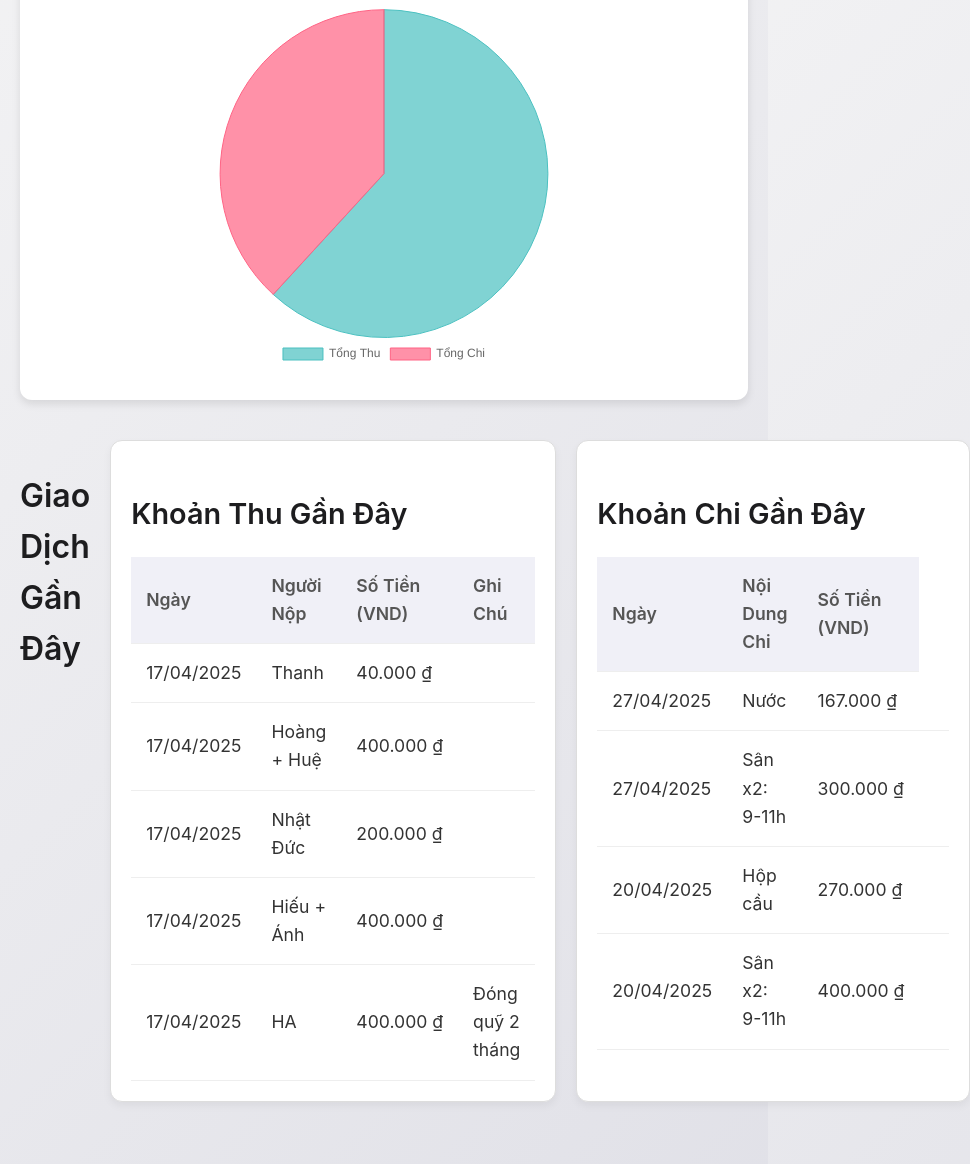
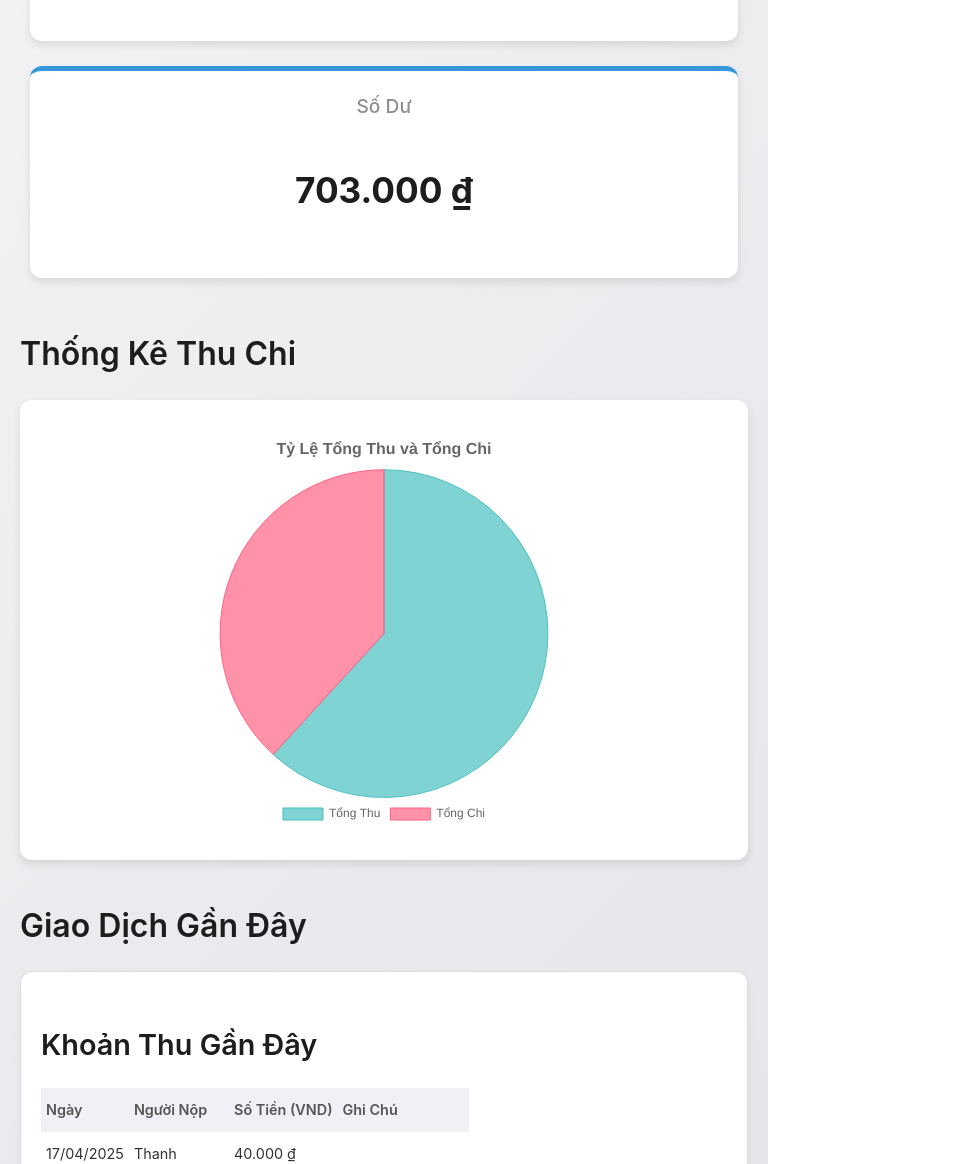
Before and after one commit to ngohoang34/Goodminton-Fund, a plain HTML site: page index.html in a window 768 px wide. Shown: the part 708-1872 px from the top of the page, 970 px wide, since content can reach past the window. Drawn offline with nearby package versions, Linux system fonts and the light colour scheme.

Commit message:
Improve spacing and mobile layout

```diff
--- a/style.css
+++ b/style.css
@@ -128,14 +128,16 @@ header {
     width: 100%;
     border-collapse: collapse;
     margin-top: 20px;
+    overflow-x: auto;
+    /* Cho phép cuộn ngang trên các màn hình nhỏ */
 }
 
 .dashboard th,
 .dashboard td {
     border-bottom: 1px solid #eee;
-    padding: 15px;
+    padding: 12px 8px;
     text-align: left;
-    font-size: 1.1em;
+    font-size: 1em;
 }
 
 .dashboard th {
@@ -160,39 +162,40 @@ footer {
     border-radius: 12px;
 }
 
-@media (min-width: 768px) {
-    header {
-        text-align: left;
-        padding: 2em 40px;
+@media (max-width: 768px) {
+
+    /* Khi màn hình nhỏ */
+    .dashboard table {
+        display: block;
+        /* Biến bảng thành block để có thể cuộn ngang */
+        overflow-x: auto;
+        /* Cho phép cuộn ngang */
+        -webkit-overflow-scrolling: touch;
+        /* Thêm cuộn mượt mà trên thiết bị iOS */
+    }
+
+    .dashboard th,
+    .dashboard td {
+        font-size: 0.9em;
+        /* Giảm kích thước chữ cho các màn hình nhỏ */
+        padding: 10px 5px;
+        /* Giảm padding để bảng không quá rộng */
     }
 
     .dashboard main {
-        padding: 40px;
+        padding: 20px;
     }
 
     .overview-cards {
-        flex-direction: row;
-        gap: 30px;
+        flex-direction: column;
     }
 
     .overview-cards .card {
-        text-align: left;
-        border-left: 5px solid #3498db;
-        border-top: none;
-        padding: 30px;
-    }
-
-    #danh-sach-giao-dich {
-        display: flex;
-        gap: 20px;
-    }
-
-    #danh-sach-thu,
-    #danh-sach-chi {
-        flex: 1;
+        padding: 20px;
+        text-align: center;
     }
 
     footer {
-        padding: 2em 40px;
+        padding: 1.5em 20px;
     }
 }
```
